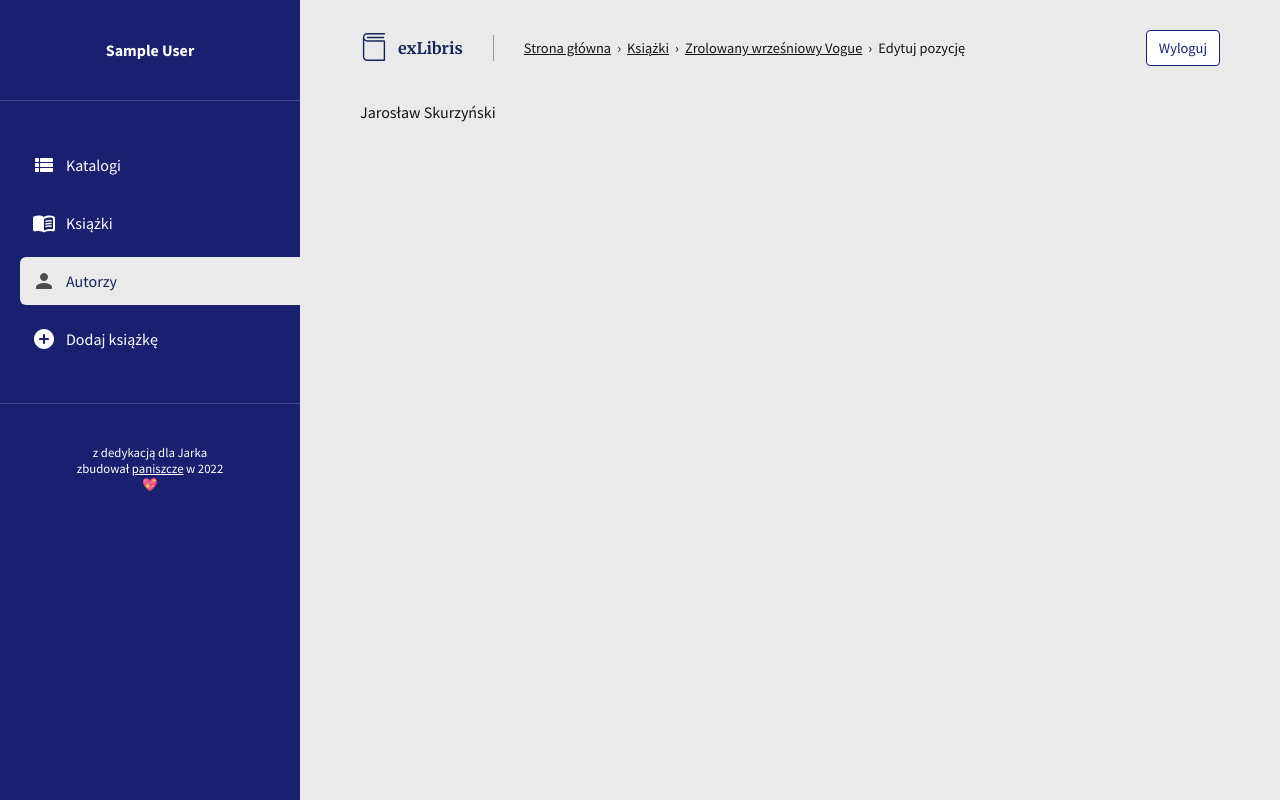
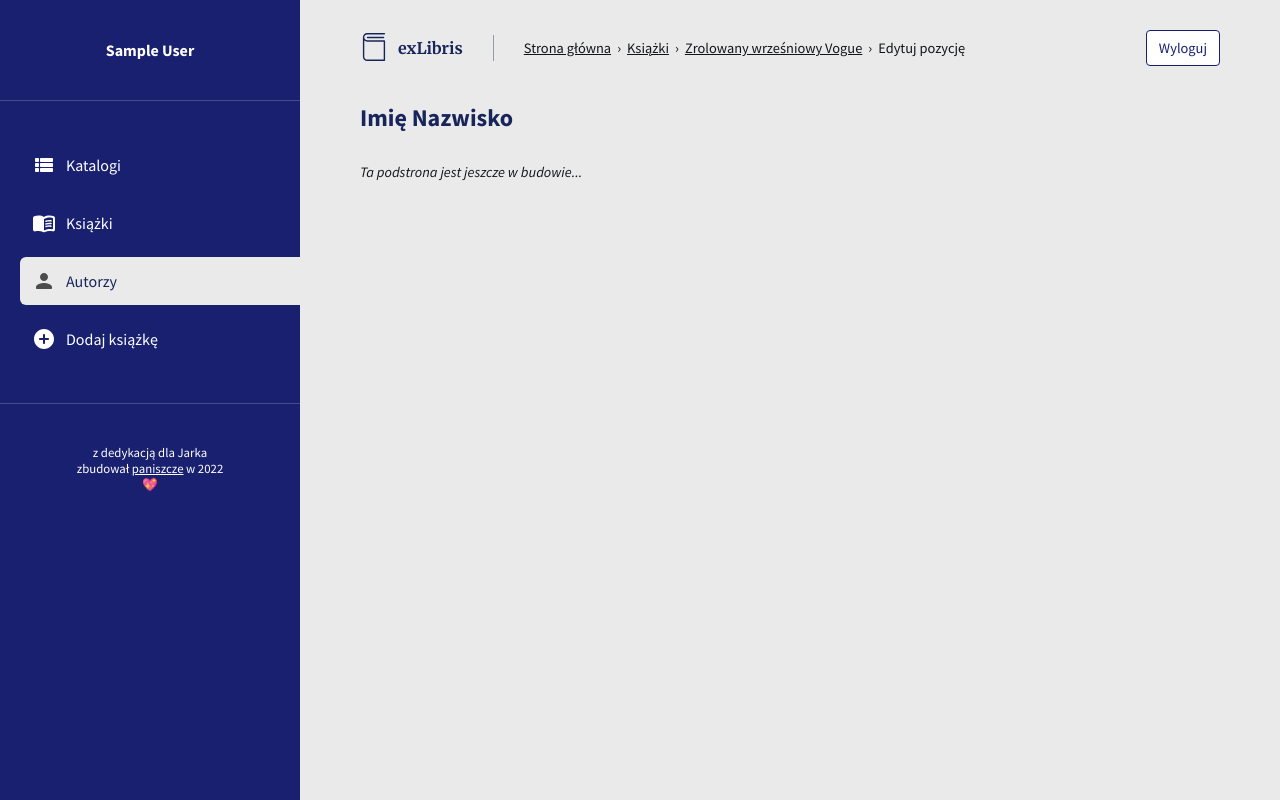
Before and after one commit to paniszcze/exlibris, a React (Create React App) app: page /authors/1 in a window 1280 px wide. Built offline with nearby package versions, Linux system fonts and the light colour scheme; no server answers; sample sign-in values are in the browser's storage.

Commit message:
add authors and search placeholders for future modification

```diff
--- a/src/App.js
+++ b/src/App.js
@@ -14,8 +14,10 @@ import EditCatalogue from "./pages/catalogues/EditCatalogue";
 import Books from "./pages/books/Books";
 import Book from "./pages/books/Book";
 import NewBook from "./pages/books/NewBook";
+import EditBook from "./pages/books/EditBook";
 import Authors from "./pages/authors/Authors";
 import Author from "./pages/authors/Author";
+import Search from "./pages/search/Search";
 import Signup from "./pages/signup/Signup";
 import Login from "./pages/login/Login";
 
@@ -55,12 +57,16 @@ export default function App() {
                 element={user ? <Books /> : <Navigate to="/login" />}
               />
               <Route
+                path="books/new"
+                element={user ? <NewBook /> : <Navigate to="/login" />}
+              />
+              <Route
                 path="books/:id"
                 element={user ? <Book /> : <Navigate to="/login" />}
               />
               <Route
-                path="books/new"
-                element={user ? <NewBook /> : <Navigate to="/login" />}
+                path="books/:id/edit"
+                element={user ? <EditBook /> : <Navigate to="/login" />}
               />
               <Route
                 path="authors"
@@ -79,6 +85,10 @@ export default function App() {
                 element={user ? <Catalogue /> : <Login />}
               />
               <Route
+                path="search"
+                element={user ? <Search /> : <Navigate to="/login" />}
+              />
+              <Route
                 path="login"
                 element={user ? <Navigate to="/" /> : <Login />}
               />
--- /dev/null
+++ b/src/pages/authors/Author.css
@@ -0,0 +1,3 @@
+.author .page-title {
+  margin-bottom: 30px;
+}
--- a/src/pages/authors/Author.js
+++ b/src/pages/authors/Author.js
@@ -1,7 +1,10 @@
+import "./Author.css";
+
 export default function Author() {
   return (
-    <div>
-      Jarosław Skurzyński
+    <div className="author">
+      <h2 className="page-title">Imię Nazwisko</h2>
+      <p className="info">Ta podstrona jest jeszcze w budowie...</p>
     </div>
   );
 }
--- /dev/null
+++ b/src/pages/authors/Authors.css
@@ -0,0 +1,3 @@
+.authors .page-title {
+  margin-bottom: 30px;
+}
--- a/src/pages/authors/Authors.js
+++ b/src/pages/authors/Authors.js
@@ -1,7 +1,10 @@
+import "./Authors.css";
+
 export default function Authors() {
   return (
-    <div>
-      <h2 className="page-title">Autorzy</h2>
+    <div className="authors">
+      <h2 className="page-title">Indeks nazwisk</h2>
+      <p className="info">Ta podstrona jest jeszcze w budowie...</p>
     </div>
   );
 }
--- /dev/null
+++ b/src/pages/search/Search.css
@@ -0,0 +1,3 @@
+.search .page-title {
+  margin-bottom: 30px;
+}
--- /dev/null
+++ b/src/pages/search/Search.js
@@ -0,0 +1,10 @@
+import "./Search.css";
+
+export default function Search() {
+  return (
+    <div className="search">
+      <h2 className="page-title">Wyszukiwarka</h2>
+      <p className="info">Ta podstrona jest jeszcze w budowie...</p>
+    </div>
+  );
+}
```
